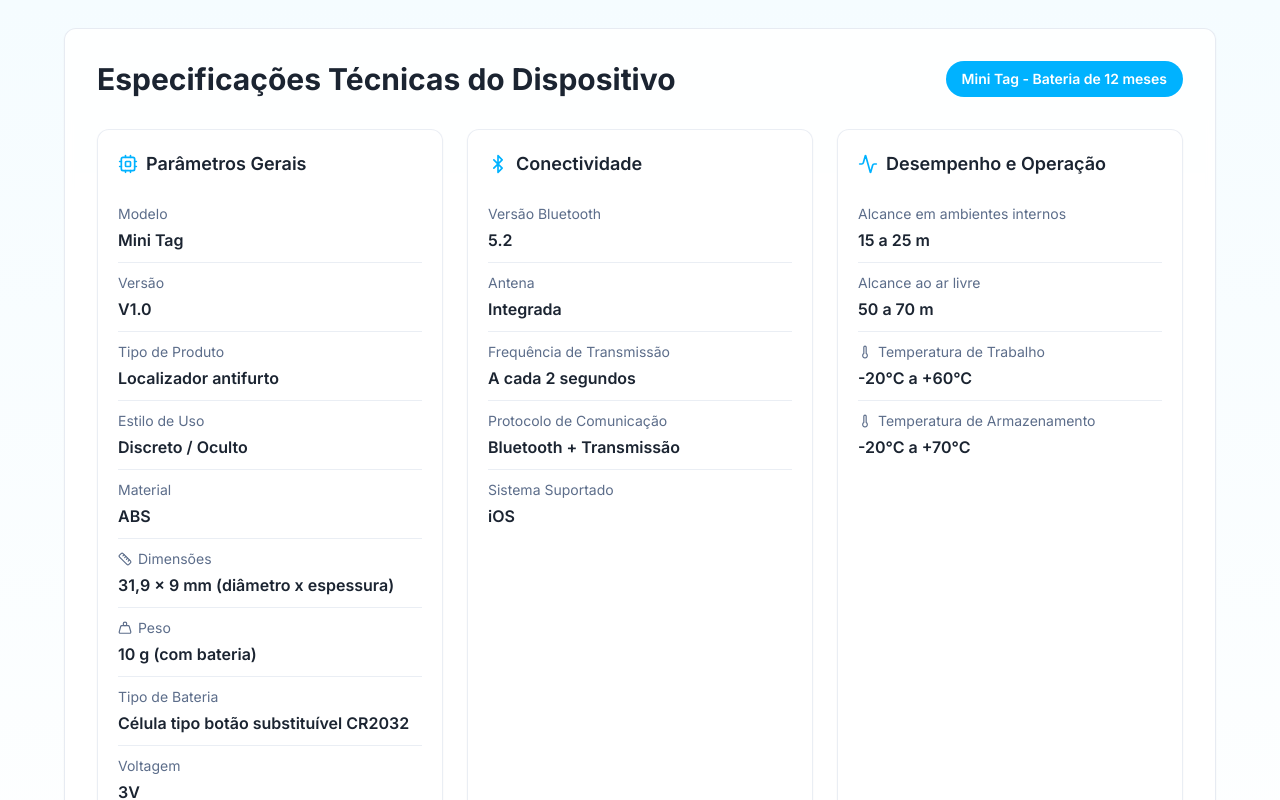
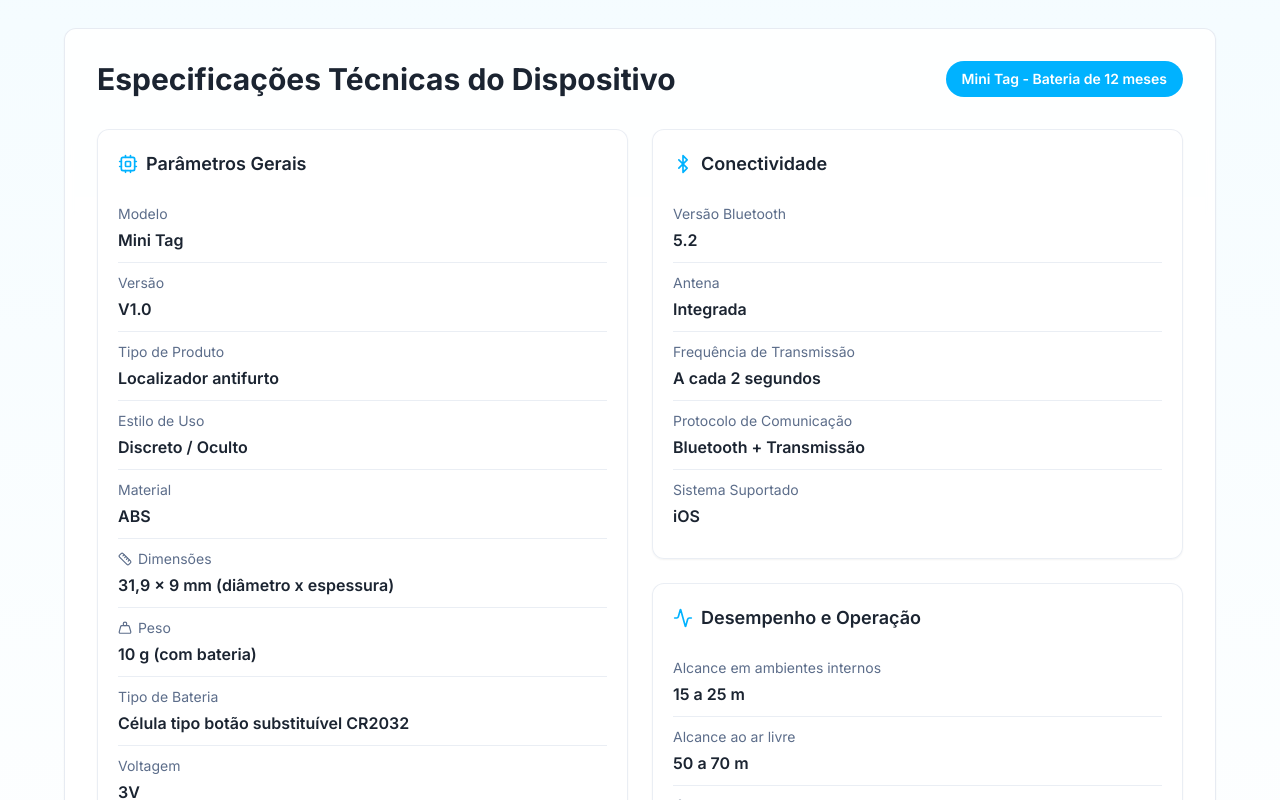
Before and after one commit to ViniciusMontanha/tagit-new-ideas, a React (Vite) app: page / in a window 1280 px wide. Shown: the part 4920-5720 px from the top of the page. Built offline with nearby package versions, Linux system fonts and the light colour scheme; no server answers; the database is empty; the HTML template or start-up script is replaced by a standard one.

Commit message:
disp_updt

```diff
--- a/src/components/Dispositivo.tsx
+++ b/src/components/Dispositivo.tsx
@@ -222,7 +222,7 @@ export const Dispositivo = () => {
               </span>
             </div>
 
-            <div className="grid grid-cols-1 lg:grid-cols-3 gap-6">
+            <div className="grid grid-cols-1 lg:grid-cols-2 gap-6">
               {technicalSections.map((section, sectionIndex) => (
                 <motion.div
                   key={section.title}
@@ -230,6 +230,13 @@ export const Dispositivo = () => {
                   whileInView={{ opacity: 1, y: 0 }}
                   transition={{ duration: 0.45, delay: sectionIndex * 0.08 }}
                   viewport={{ once: true }}
+                  className={
+                    section.title === "Parâmetros Gerais"
+                      ? "lg:row-span-2"
+                      : section.title === "Desempenho e Operação"
+                        ? "lg:row-start-2 lg:col-start-2"
+                        : ""
+                  }
                 >
                   <Card className="h-full p-5 border-border/70 bg-background/85">
                     <div className="flex items-center gap-2 mb-4">
```
